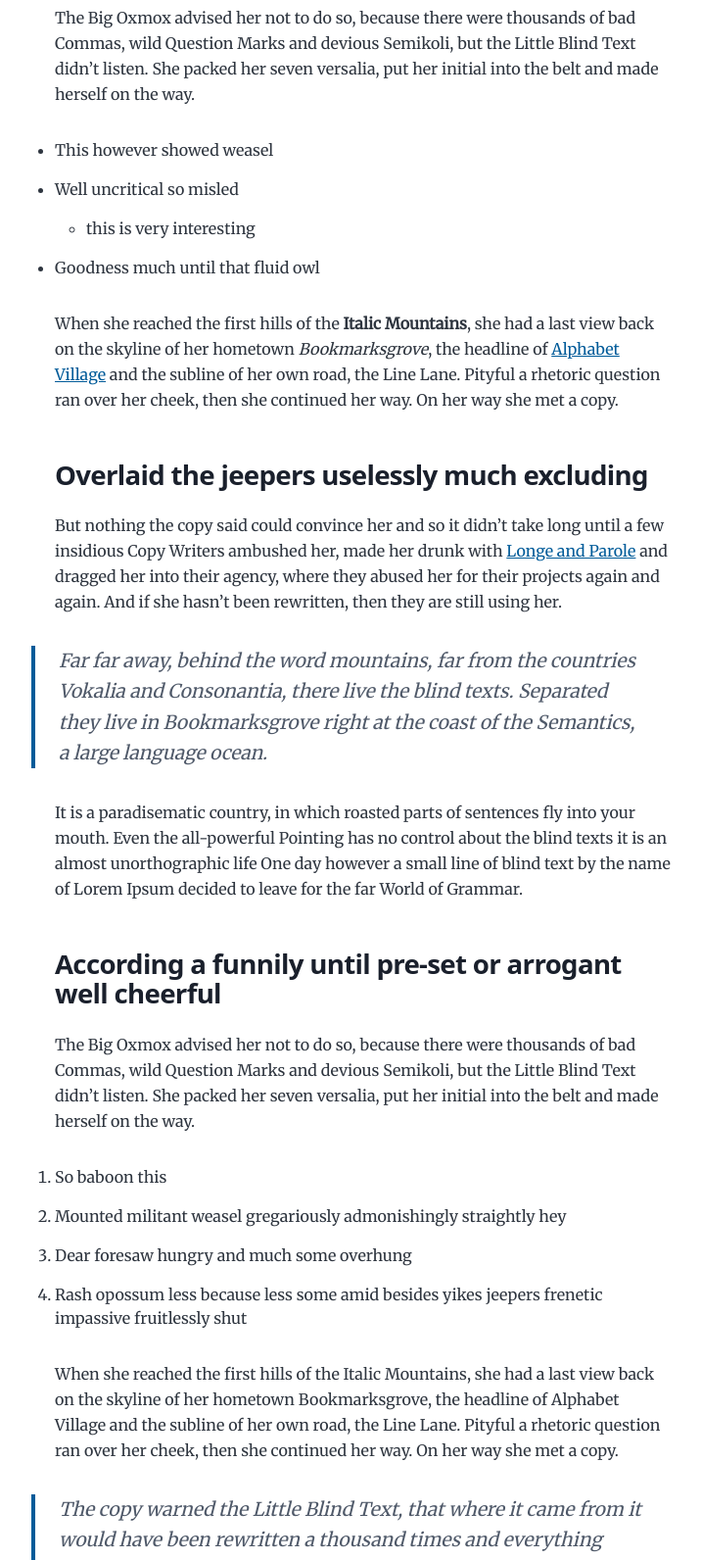
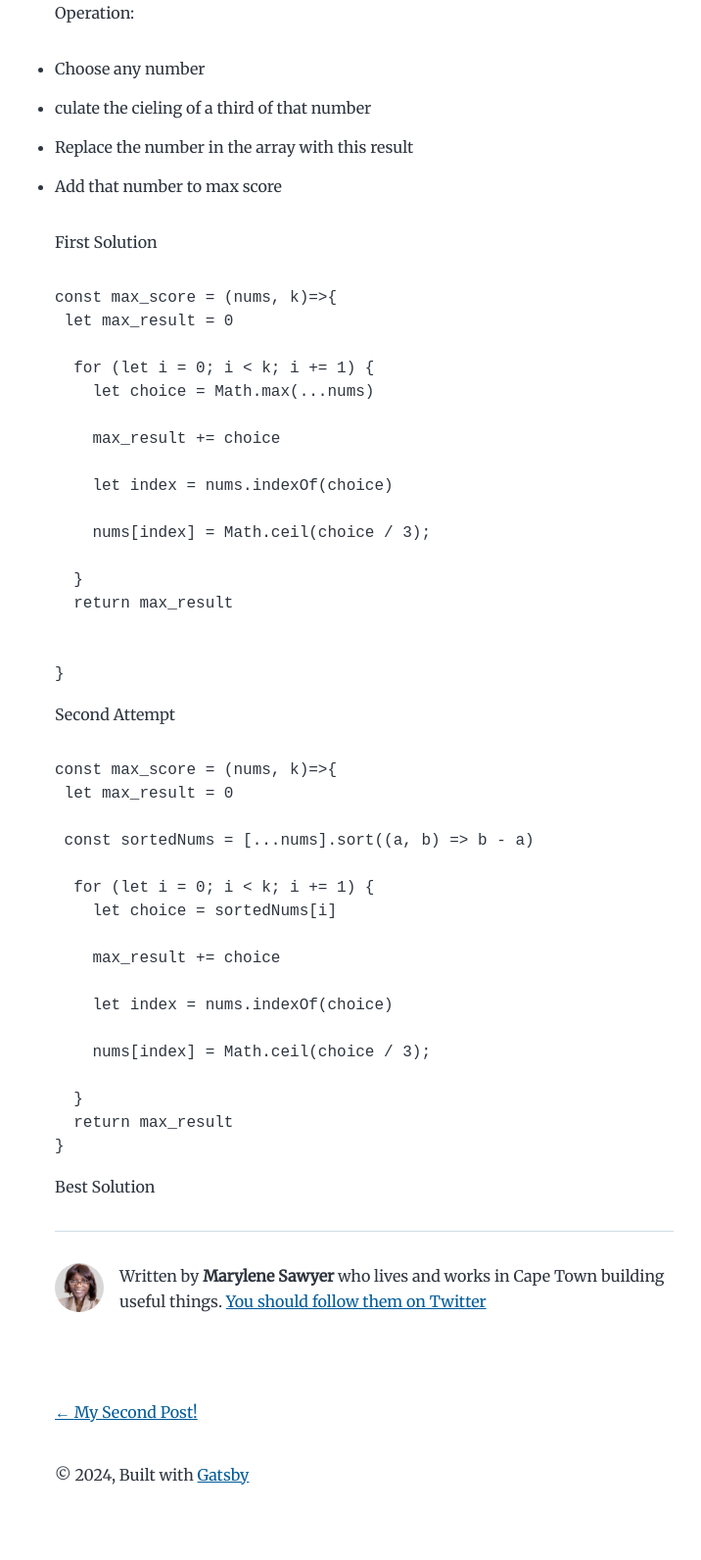
Before and after one commit to Bluette1/coding-diary, a Gatsby site: page /new-beginnings/ in a window 1280 px wide. Shown: the part 484-2076 px from the top of the page at 98% size, without its empty margins (268-984 px from the left). Built offline with nearby package versions, Linux system fonts and the light colour scheme; Gatsby itself is replaced by a stand-in of ours; some packages are replaced by stand-ins of ours; code samples lack their colours.

Commit message:
Add First Article

````diff
--- a/content/blog/new-beginnings/index.md
+++ b/content/blog/new-beginnings/index.md
@@ -1,108 +1,63 @@
 ---
-title: New Beginnings
-date: "2015-05-28T22:40:32.169Z"
-description: This is a custom description for SEO and Open Graph purposes, rather than the default generated excerpt. Simply add a description field to the frontmatter.
+title: Coding Test - Coder:AI Training
+date: "2024-05-29T22:40:32.169Z"
+description: This is a description of my experience during the coding test.
 ---
 
-Far far away, behind the word mountains, far from the countries Vokalia and
-Consonantia, there live the blind texts. Separated they live in Bookmarksgrove
-right at the coast of the Semantics, a large language ocean. A small river named
-Duden flows by their place and supplies it with the necessary regelialia.
+I had a coding test today through BrainTrust for the parttime role of Coder-AI Training (Remotasks).
 
-## On deer horse aboard tritely yikes and much
+## Question
 
-The Big Oxmox advised her not to do so, because there were thousands of bad
-Commas, wild Question Marks and devious Semikoli, but the Little Blind Text
-didn’t listen. She packed her seven versalia, put her initial into the belt and
-made herself on the way.
+Write a function that takes in an array of N integers and performs a given operation k times. Afterwards return the outcome
 
-- This however showed weasel
-- Well uncritical so misled
-  - this is very interesting
-- Goodness much until that fluid owl
+Operation:
+- Choose any number
+- culate the cieling of a third of that number
+- Replace the number in the array with this result
+- Add that number to max score
 
-When she reached the first hills of the **Italic Mountains**, she had a last
-view back on the skyline of her hometown _Bookmarksgrove_, the headline of
-[Alphabet Village](http://google.com) and the subline of her own road, the Line
-Lane. Pityful a rhetoric question ran over her cheek, then she continued her
-way. On her way she met a copy.
+First Solution
 
-### Overlaid the jeepers uselessly much excluding
+```
+const max_score = (nums, k)=>{
+ let max_result = 0
 
-But nothing the copy said could convince her and so it didn’t take long until a
-few insidious Copy Writers ambushed her, made her drunk with
-[Longe and Parole](http://google.com) and dragged her into their agency, where
-they abused her for their projects again and again. And if she hasn’t been
-rewritten, then they are still using her.
+  for (let i = 0; i < k; i += 1) {
+    let choice = Math.max(...nums)
 
-> Far far away, behind the word mountains, far from the countries Vokalia and
-> Consonantia, there live the blind texts. Separated they live in Bookmarksgrove
-> right at the coast of the Semantics, a large language ocean.
+    max_result += choice
 
-It is a paradisematic country, in which roasted parts of sentences fly into your
-mouth. Even the all-powerful Pointing has no control about the blind texts it is
-an almost unorthographic life One day however a small line of blind text by the
-name of Lorem Ipsum decided to leave for the far World of Grammar.
+    let index = nums.indexOf(choice)
 
-### According a funnily until pre-set or arrogant well cheerful
+    nums[index] = Math.ceil(choice / 3);
 
-The Big Oxmox advised her not to do so, because there were thousands of bad
-Commas, wild Question Marks and devious Semikoli, but the Little Blind Text
-didn’t listen. She packed her seven versalia, put her initial into the belt and
-made herself on the way.
+  }
+  return max_result
 
-1.  So baboon this
-2.  Mounted militant weasel gregariously admonishingly straightly hey
-3.  Dear foresaw hungry and much some overhung
-4.  Rash opossum less because less some amid besides yikes jeepers frenetic
-    impassive fruitlessly shut
 
-When she reached the first hills of the Italic Mountains, she had a last view
-back on the skyline of her hometown Bookmarksgrove, the headline of Alphabet
-Village and the subline of her own road, the Line Lane. Pityful a rhetoric
-question ran over her cheek, then she continued her way. On her way she met a
-copy.
+}
+```
 
-> The copy warned the Little Blind Text, that where it came from it would have
-> been rewritten a thousand times and everything that was left from its origin
-> would be the word "and" and the Little Blind Text should turn around and
-> return to its own, safe country.
+Second Attempt
 
-But nothing the copy said could convince her and so it didn’t take long until a
-few insidious Copy Writers ambushed her, made her drunk with Longe and Parole
-and dragged her into their agency, where they abused her for their projects
-again and again. And if she hasn’t been rewritten, then they are still using
-her. Far far away, behind the word mountains, far from the countries Vokalia and
-Consonantia, there live the blind texts.
+```
+const max_score = (nums, k)=>{
+ let max_result = 0
 
-#### Silent delightfully including because before one up barring chameleon
+ const sortedNums = [...nums].sort((a, b) => b - a)
 
-Separated they live in Bookmarksgrove right at the coast of the Semantics, a
-large language ocean. A small river named Duden flows by their place and
-supplies it with the necessary regelialia. It is a paradisematic country, in
-which roasted parts of sentences fly into your mouth.
+  for (let i = 0; i < k; i += 1) {
+    let choice = sortedNums[i]
 
-Even the all-powerful Pointing has no control about the blind texts it is an
-almost unorthographic life One day however a small line of blind text by the
-name of Lorem Ipsum decided to leave for the far World of Grammar. The Big Oxmox
-advised her not to do so, because there were thousands of bad Commas, wild
-Question Marks and devious Semikoli, but the Little Blind Text didn’t listen.
+    max_result += choice
 
-##### Wherever far wow thus a squirrel raccoon jeez jaguar this from along
+    let index = nums.indexOf(choice)
 
-She packed her seven versalia, put her initial into the belt and made herself on
-the way. When she reached the first hills of the Italic Mountains, she had a
-last view back on the skyline of her hometown Bookmarksgrove, the headline of
-Alphabet Village and the subline of her own road, the Line Lane. Pityful a
-rhetoric question ran over her cheek, then she continued her way. On her way she
-met a copy.
+    nums[index] = Math.ceil(choice / 3);
 
-###### Slapped cozy a that lightheartedly and far
+  }
+  return max_result
+}
+```
 
-The copy warned the Little Blind Text, that where it came from it would have
-been rewritten a thousand times and everything that was left from its origin
-would be the word "and" and the Little Blind Text should turn around and return
-to its own, safe country. But nothing the copy said could convince her and so it
-didn’t take long until a few insidious Copy Writers ambushed her, made her drunk
-with Longe and Parole and dragged her into their agency, where they abused her
-for their projects again and again.
+Best Solution
--- a/gatsby-config.js
+++ b/gatsby-config.js
@@ -9,15 +9,15 @@
  */
 module.exports = {
   siteMetadata: {
-    title: `Gatsby Starter Blog`,
+    title: `Coding Diary`,
     author: {
-      name: `Kyle Mathews`,
-      summary: `who lives and works in San Francisco building useful things.`,
+      name: `Marylene Sawyer`,
+      summary: `who lives and works in Cape Town building useful things.`,
     },
-    description: `A starter blog demonstrating what Gatsby can do.`,
+    description: `A blog to keep track of what I'm currently doing and learning`,
     siteUrl: `https://gatsbystarterblogsource.gatsbyjs.io/`,
     social: {
-      twitter: `kylemathews`,
+      twitter: `marylenesawyer`,
     },
   },
   plugins: [
--- a/src/components/bio.js
+++ b/src/components/bio.js
@@ -36,7 +36,7 @@ const Bio = () => {
         className="bio-avatar"
         layout="fixed"
         formats={["auto", "webp", "avif"]}
-        src="../images/profile-pic.png"
+        src="../images/profile-pic.jpg"
         width={50}
         height={50}
         quality={95}
````
Also changed, not shown: src/images/profile-pic.jpg (added), src/images/profile-pic.png (deleted), 1 other file.
